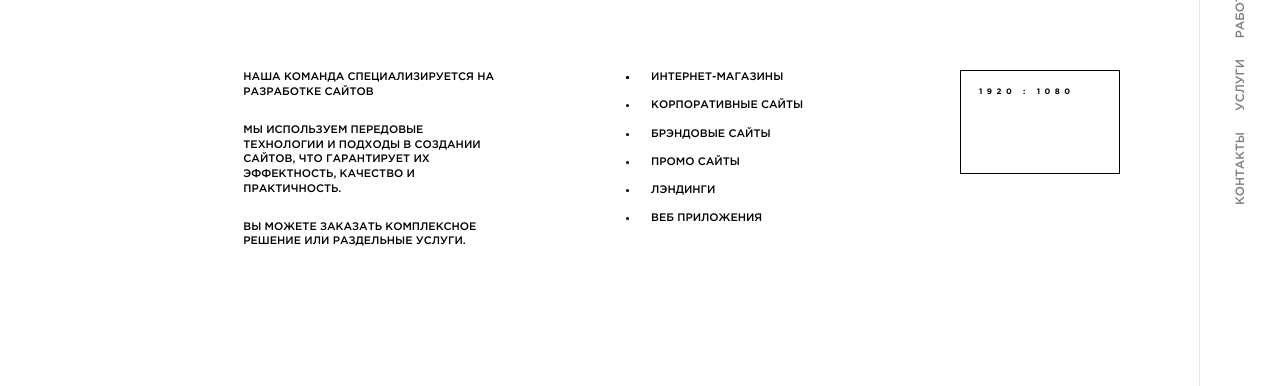
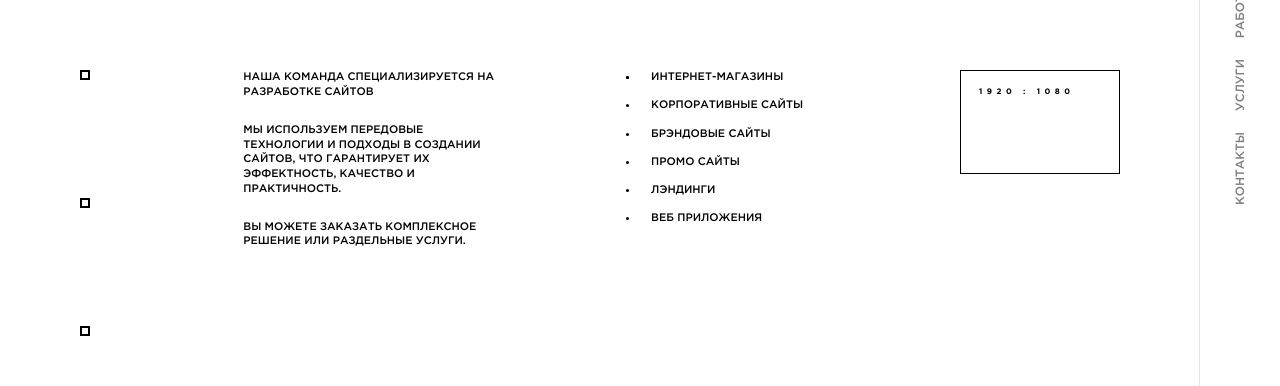
Before and after one commit to AnatolyKostarev/kojo, a React (Create React App) app: page /services in a window 1280 px wide. Shown: the part 199-585 px from the top of the page. Built offline with nearby package versions, Linux system fonts and the light colour scheme.

Commit message:
Link scroll bar

```diff
--- a/src/components/services_/Services.jsx
+++ b/src/components/services_/Services.jsx
@@ -4,6 +4,7 @@ import Navigation from "../navigation/Navigation";
 import Footerworks from "../../layouts/footer/works/Footerworks";
 import styles from "./Services.module.css";
 import ServicesWeb from "./services_web/ServicesWeb";
+import { ServiceScrollBar } from "../services_/ServiceScrollBar";
 
 export default function Services() {
   const [hide, setHide] = React.useState(true);
@@ -17,6 +18,7 @@ export default function Services() {
       {hide && <Headerservice title="Услуги" />}
       {hide && (
         <main>
+          <ServiceScrollBar />
           <ServicesWeb />
         </main>
       )}
```
